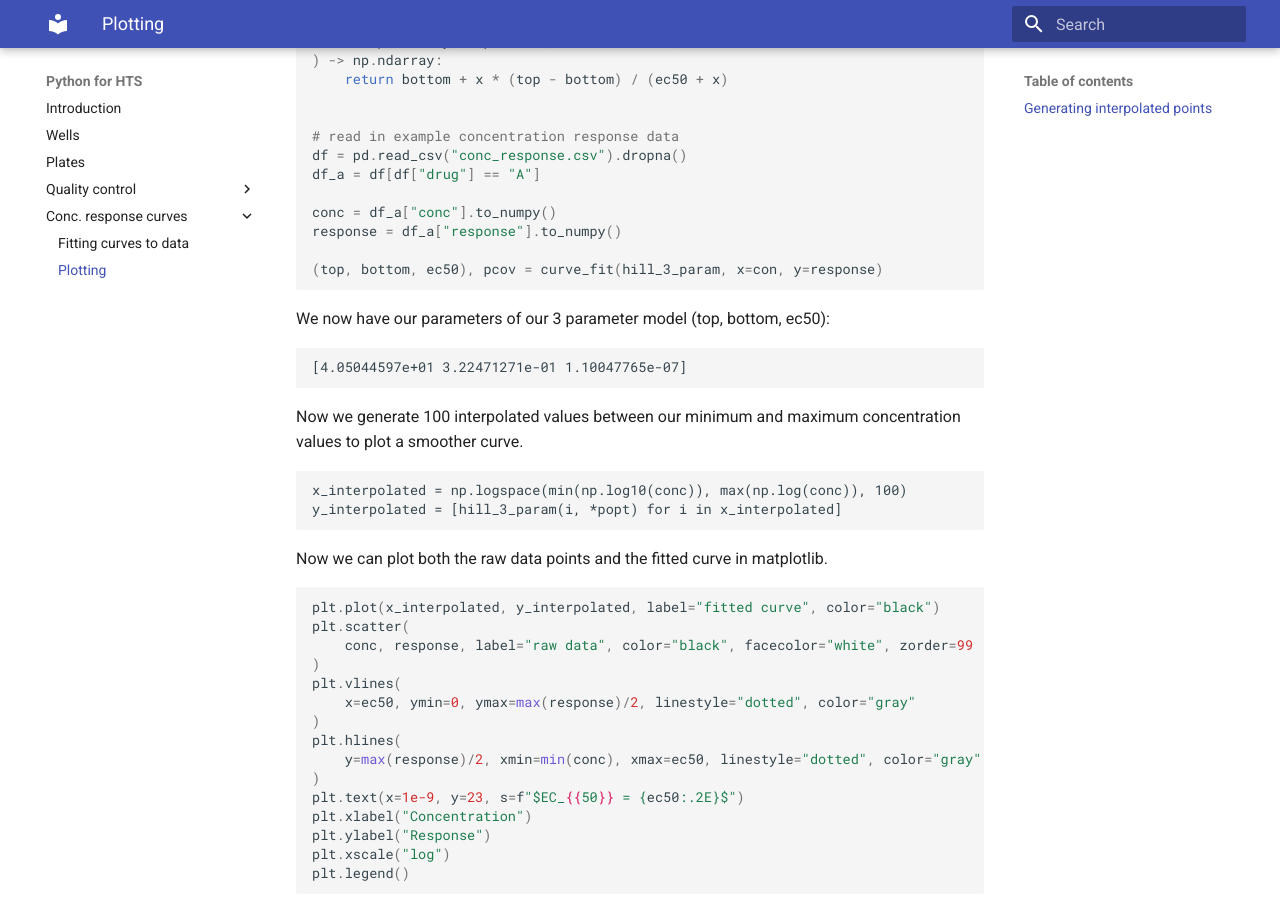
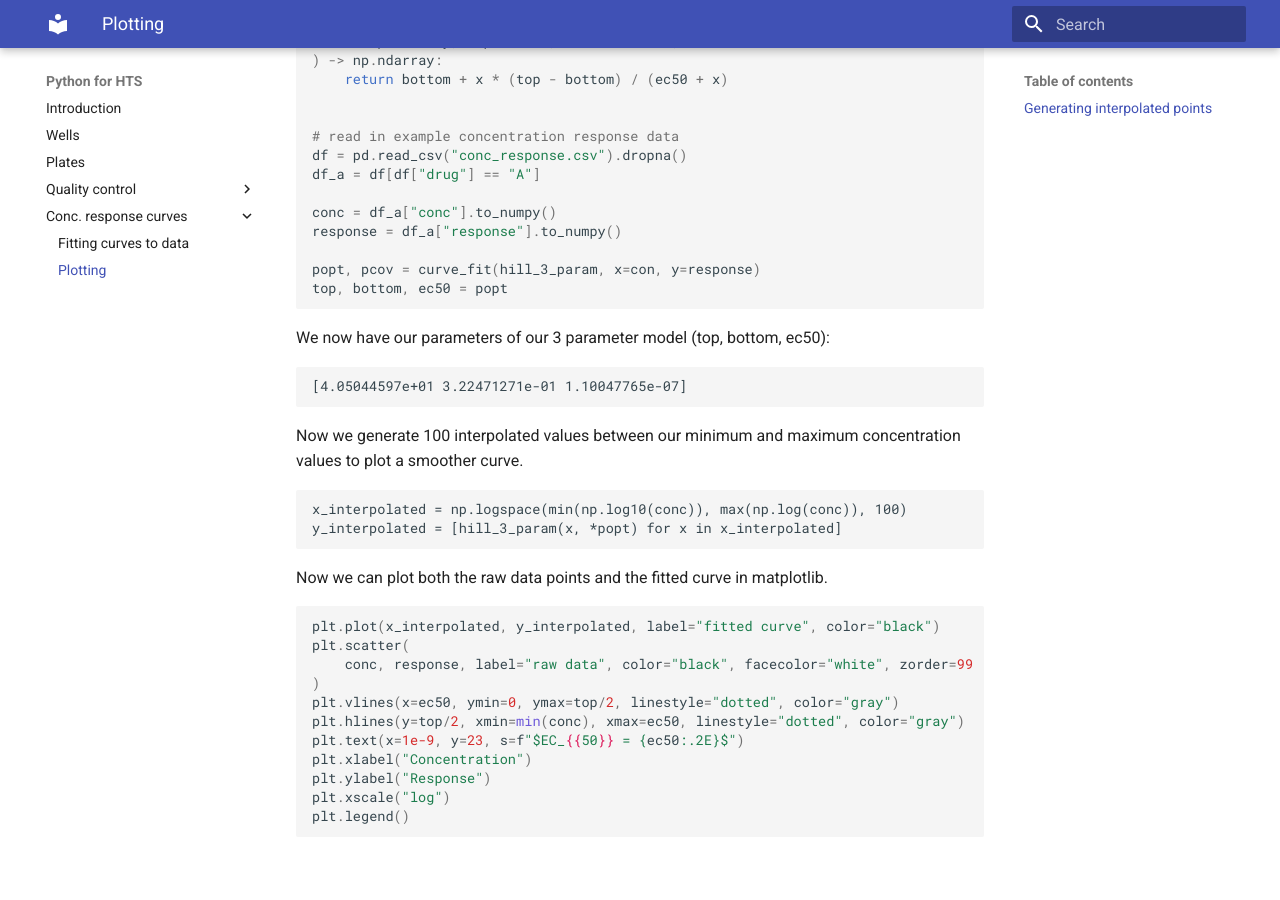
Before and after one commit to Swarchal/python-for-HTS, an MkDocs documentation site: the page built from docs/conc_response_curves/plotting.md, in a window 1280 px wide and 900 px high, scrolled down 456 px. Built offline with MkDocs 1.6.1 and Material for MkDocs 9.7.7, drawn with Linux system fonts in a browser that asks for light colours.

Commit message:
conc response tweaks

````diff
--- a/docs/conc_response_curves/plotting.md
+++ b/docs/conc_response_curves/plotting.md
@@ -28,7 +28,8 @@ df_a = df[df["drug"] == "A"]
 conc = df_a["conc"].to_numpy()
 response = df_a["response"].to_numpy()
 
-(top, bottom, ec50), pcov = curve_fit(hill_3_param, x=con, y=response)
+popt, pcov = curve_fit(hill_3_param, x=con, y=response)
+top, bottom, ec50 = popt
 ```
 
 We now have our parameters of our 3 parameter model (top, bottom, ec50):
@@ -42,7 +43,7 @@ values to plot a smoother curve.
 
 ```
 x_interpolated = np.logspace(min(np.log10(conc)), max(np.log(conc)), 100)
-y_interpolated = [hill_3_param(i, *popt) for i in x_interpolated]
+y_interpolated = [hill_3_param(x, *popt) for x in x_interpolated]
 ```
 
 
@@ -53,12 +54,8 @@ plt.plot(x_interpolated, y_interpolated, label="fitted curve", color="black")
 plt.scatter(
     conc, response, label="raw data", color="black", facecolor="white", zorder=99
 )
-plt.vlines(
-    x=ec50, ymin=0, ymax=max(response)/2, linestyle="dotted", color="gray"
-)
-plt.hlines(
-    y=max(response)/2, xmin=min(conc), xmax=ec50, linestyle="dotted", color="gray"
-)
+plt.vlines(x=ec50, ymin=0, ymax=top/2, linestyle="dotted", color="gray")
+plt.hlines(y=top/2, xmin=min(conc), xmax=ec50, linestyle="dotted", color="gray")
 plt.text(x=1e-9, y=23, s=f"$EC_{{50}} = {ec50:.2E}$")
 plt.xlabel("Concentration")
 plt.ylabel("Response")
````
Also changed, not shown: docs/img/conc_response_3_param_single.png.
